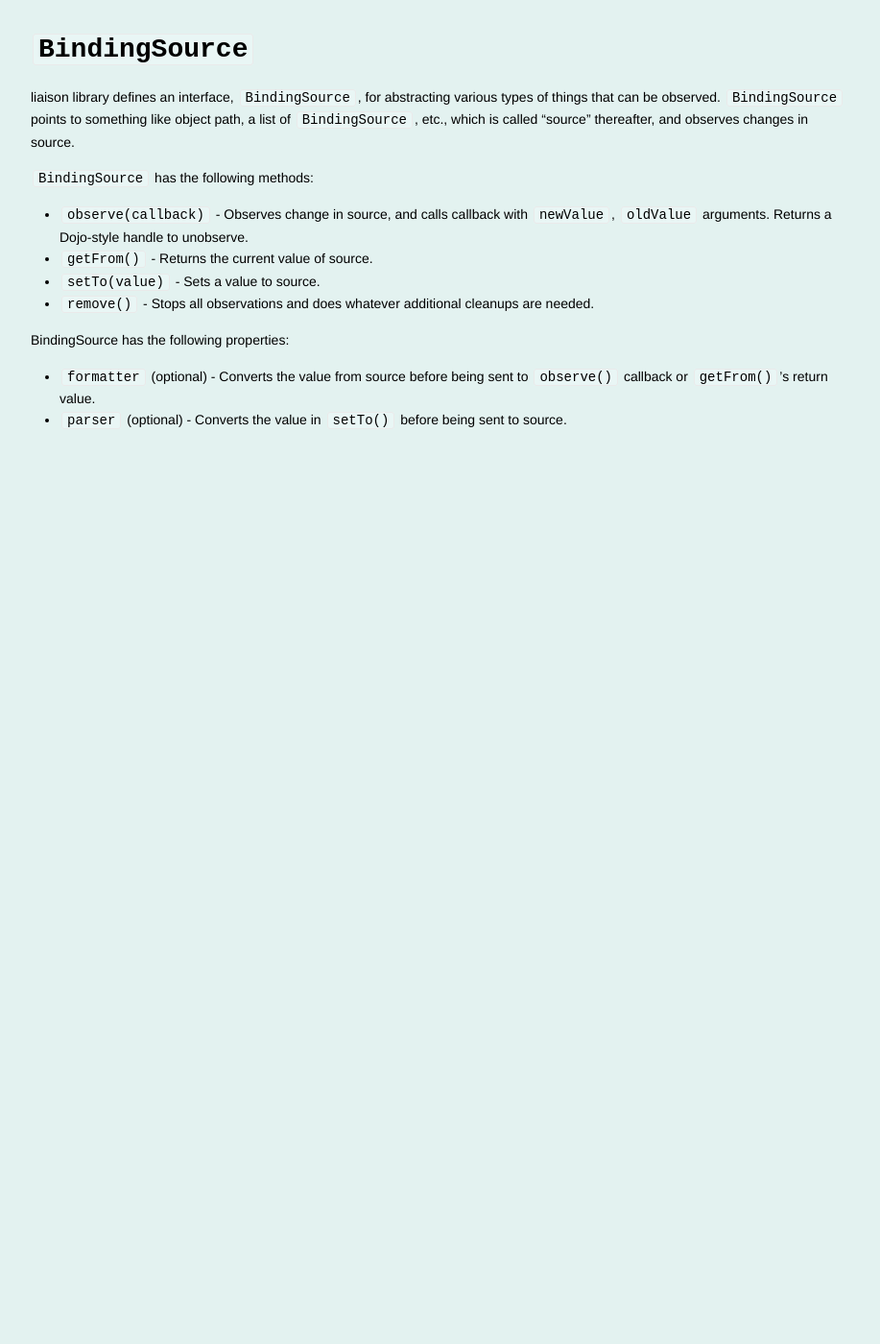
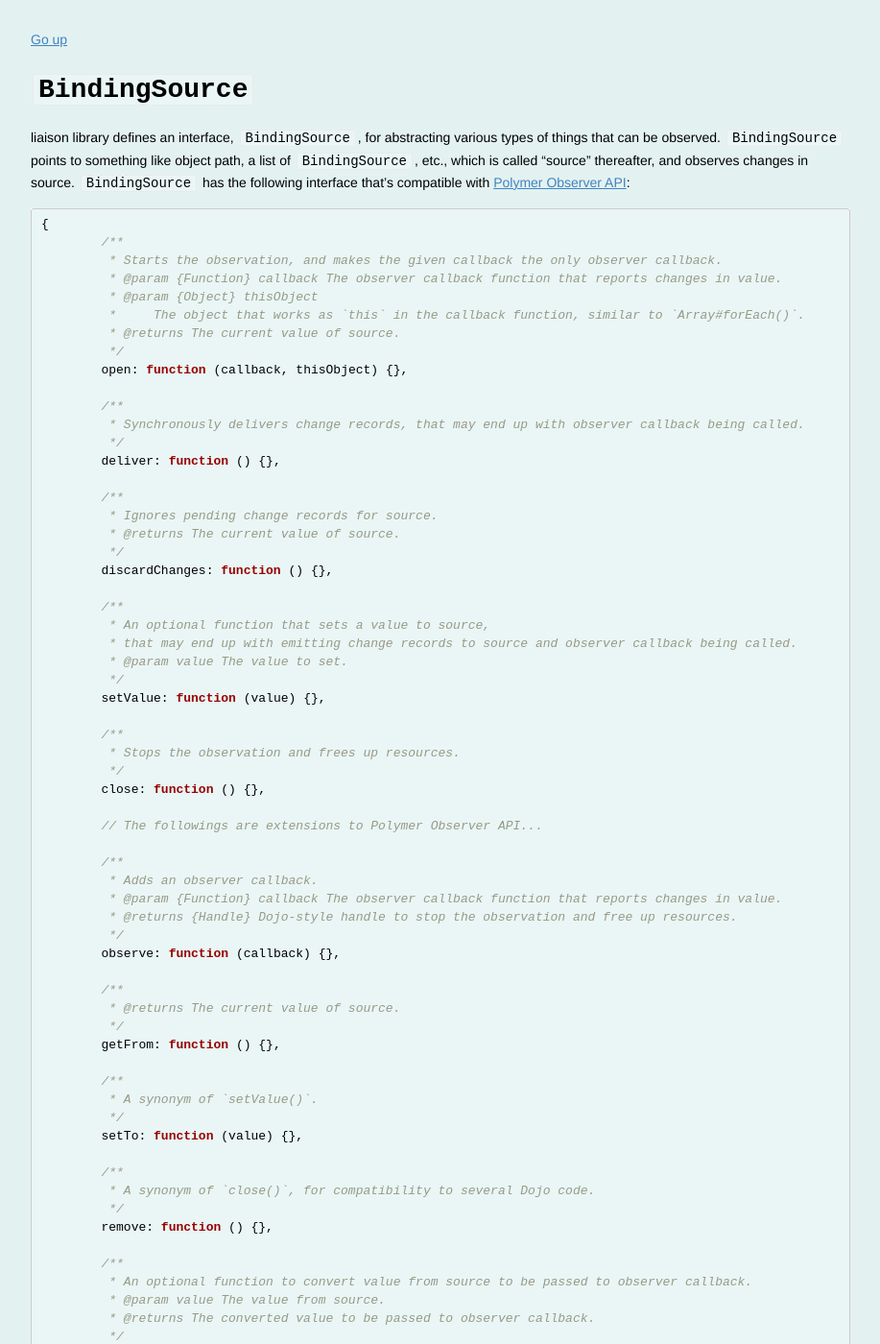
Before and after one commit to ibm-js/liaison, a Jekyll site: the page built from docs/BindingSource.md, in a window 1280 px wide and 1400 px high. Shown: the whole window at 96% size, without its empty margins (181-1098 px from the left). Built offline with Jekyll 4.4.1, drawn with Linux system fonts in a browser that asks for light colours; Markdown is read by kramdown in place of the engine named in the settings; some of the changed text lies outside the part shown.

Commit message:
More documentation.

````diff
--- a/docs/BindingSource.md
+++ b/docs/BindingSource.md
@@ -3,19 +3,92 @@
 title: BindingSource
 ---
 
+[Go up](./)
+
 # `BindingSource`
 
-liaison library defines an interface, `BindingSource`, for abstracting various types of things that can be observed.
-`BindingSource` points to something like object path, a list of `BindingSource`, etc., which is called "source" thereafter, and observes changes in source.
+liaison library defines an interface, `BindingSource`, for abstracting various types of things that can be observed. `BindingSource` points to something like object path, a list of `BindingSource`, etc., which is called "source" thereafter, and observes changes in source. `BindingSource` has the following interface that's compatible with [Polymer Observer API](https://github.com/Polymer/observe-js#observable):
 
-`BindingSource` has the following methods:
+```javascript
+{
+	/**
+	 * Starts the observation, and makes the given callback the only observer callback.
+	 * @param {Function} callback The observer callback function that reports changes in value.
+	 * @param {Object} thisObject
+	 *     The object that works as `this` in the callback function, similar to `Array#forEach()`.
+	 * @returns The current value of source.
+	 */
+	open: function (callback, thisObject) {},
 
-* `observe(callback)` - Observes change in source, and calls callback with `newValue`, `oldValue` arguments. Returns a Dojo-style handle to unobserve.
-* `getFrom()` - Returns the current value of source.
-* `setTo(value)` - Sets a value to source.
-* `remove()` - Stops all observations and does whatever additional cleanups are needed.
+	/**
+	 * Synchronously delivers change records, that may end up with observer callback being called.
+	 */
+	deliver: function () {},
 
-BindingSource has the following properties:
+	/**
+	 * Ignores pending change records for source.
+	 * @returns The current value of source.
+	 */
+	discardChanges: function () {},
 
-* `formatter` (optional) - Converts the value from source before being sent to `observe()` callback or `getFrom()`’s return value.
-* `parser` (optional) - Converts the value in `setTo()` before being sent to source.
+	/**
+	 * An optional function that sets a value to source,
+	 * that may end up with emitting change records to source and observer callback being called.
+	 * @param value The value to set.
+	 */
+	setValue: function (value) {},
+
+	/**
+	 * Stops the observation and frees up resources.
+	 */
+	close: function () {},
+
+	// The followings are extensions to Polymer Observer API...
+
+	/**
+	 * Adds an observer callback.
+	 * @param {Function} callback The observer callback function that reports changes in value.
+	 * @returns {Handle} Dojo-style handle to stop the observation and free up resources.
+	 */
+	observe: function (callback) {},
+
+	/**
+	 * @returns The current value of source.
+	 */
+	getFrom: function () {},
+
+	/**
+	 * A synonym of `setValue()`.
+	 */
+	setTo: function (value) {},
+
+	/**
+	 * A synonym of `close()`, for compatibility to several Dojo code.
+	 */
+	remove: function () {},
+
+	/**
+	 * An optional function to convert value from source to be passed to observer callback.
+	 * @param value The value from source.
+	 * @returns The converted value to be passed to observer callback.
+	 */
+	formatter: function (value) {},
+
+	/**
+	 * An optional function to convert value from `.setValue()` to be passed to source.
+	 * @param value The value from `.setValue()`.
+	 * @returns The converted value to be passed to source.
+	 */
+	parser: function (value) {}
+}
+```
+
+The remainder of this document explains various implementations of `BindingSource` interface.
+
+## `ObservablePath`
+
+`ObservablePath` observes a value of object path. If ES7 [`Object.observe()`](http://wiki.ecmascript.org/doku.php?id=harmony:observe) is not available natively in browser, the object tree should be constructed by [`Observable`](./Observable.html) instances for automatic change notification. Here's a usage example:
+
+<iframe width="100%" height="400" src="http://jsfiddle.net/asudoh/fh8t3/embedded/js,result" allowfullscreen="allowfullscreen" frameborder="0"><a href="http://jsfiddle.net/asudoh/fh8t3/">checkout the sample on JSFiddle</a></iframe>
+
+**Note**: What above examples does with `<input>` and text node is very similar to what liaison's [DOM node binding](./NodeBind.html) does under the hood.
````
Also changed, not shown: docs/BindingTarget.md (deleted, +0 -21 lines), docs/NodeBind.md (+49 -21 lines), docs/Observable.md (+42 -39 lines), docs/ObservableArray.md (deleted, +0 -29 lines), docs/declarative.md (added, +86 -0 lines), docs/index.md (+13 -55 lines), docs/template.md (added, +34 -0 lines), docs/images/attributetemplate.png (added).
